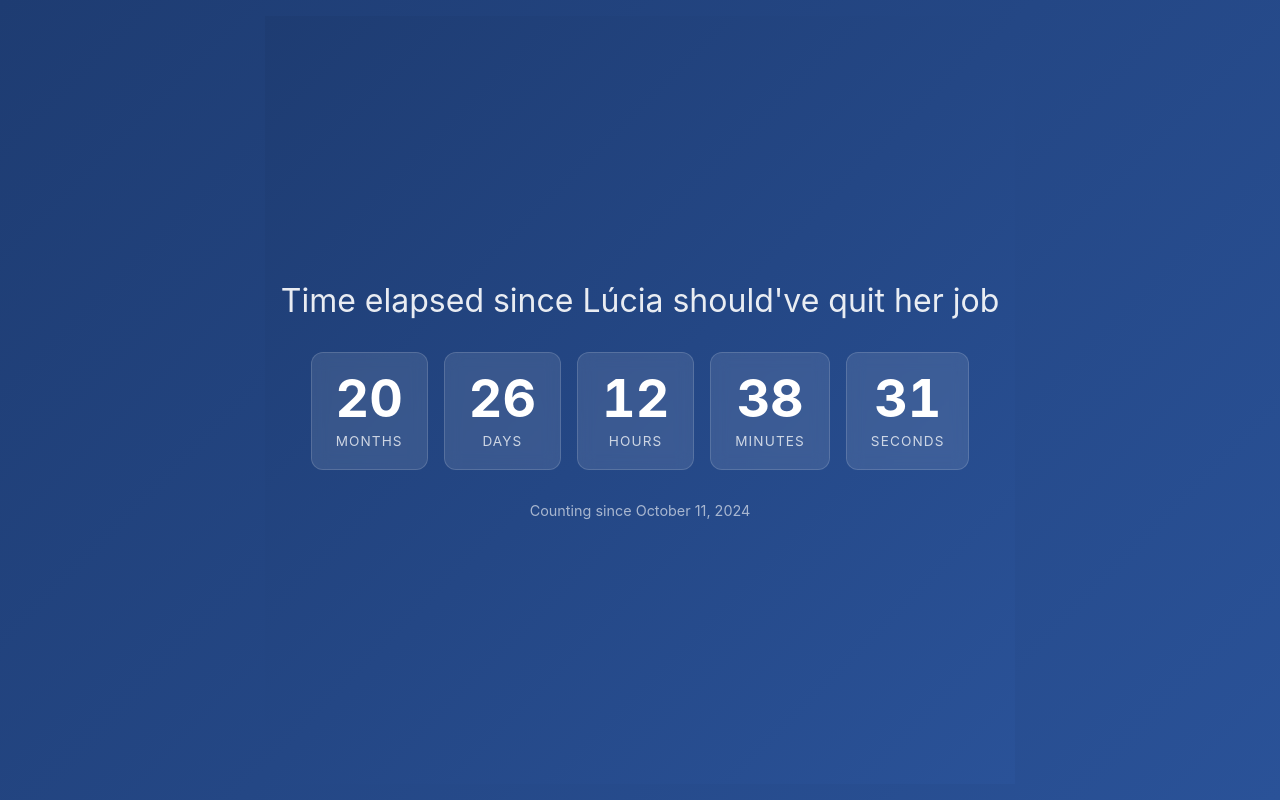
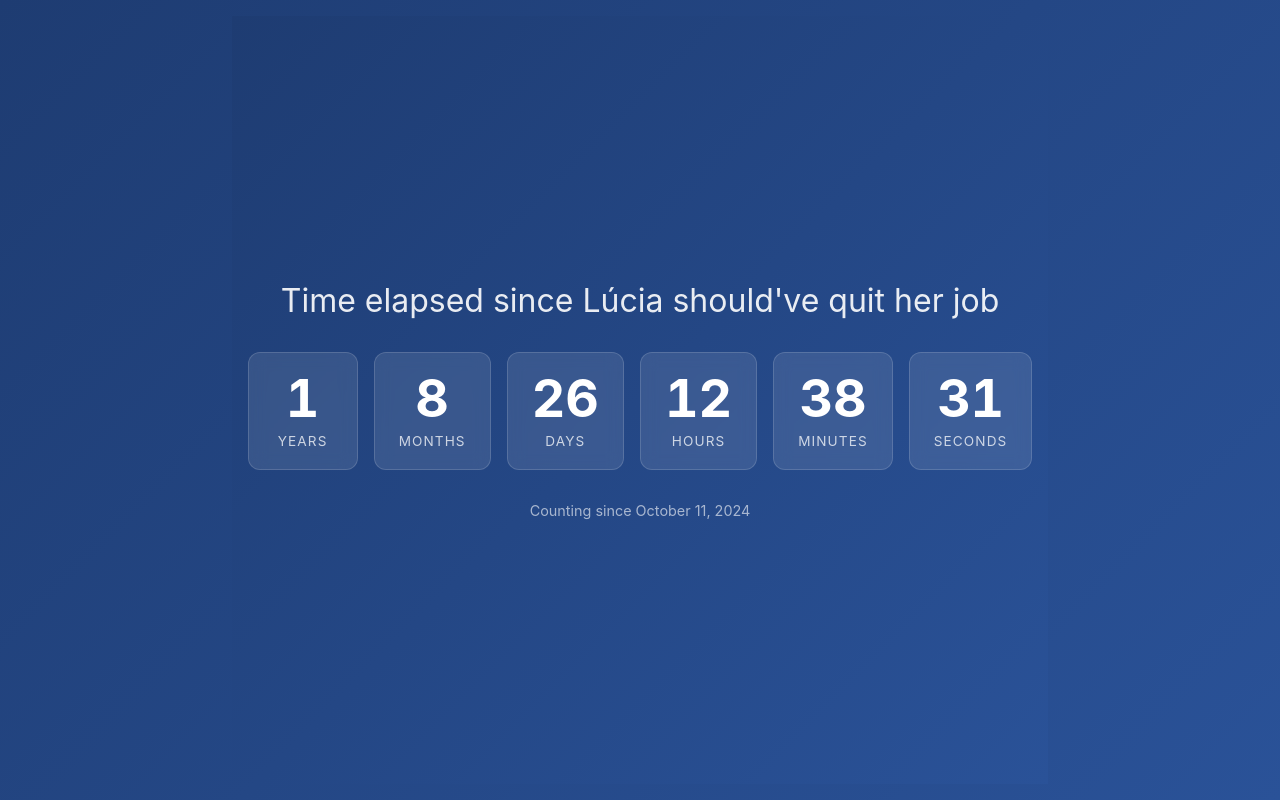
Before and after one commit to ramongr/quit_counter, a plain HTML site: page index.html in a window 1280 px wide. Drawn offline with Linux system fonts and the light colour scheme.

Commit message:
Add years to the counter

```diff
--- a/index.html
+++ b/index.html
@@ -82,6 +82,7 @@
     <h1>Time elapsed since Lúcia should've quit her job</h1>
 
     <div class="counter" aria-live="polite">
+      <div class="unit"><div class="value" id="years">0</div><div class="label">Years</div></div>
       <div class="unit"><div class="value" id="months">0</div><div class="label">Months</div></div>
       <div class="unit"><div class="value" id="days">0</div><div class="label">Days</div></div>
       <div class="unit"><div class="value" id="hours">0</div><div class="label">Hours</div></div>
@@ -95,6 +96,7 @@
   <script>
     const startDate = new Date("2024-10-11T00:00:00");
 
+    const yearsEl = document.getElementById("years");
     const monthsEl = document.getElementById("months");
     const daysEl = document.getElementById("days");
     const hoursEl = document.getElementById("hours");
@@ -124,6 +126,10 @@
         anchor.setMonth(anchor.getMonth() + months);
       }
 
+      // Split total months into years + remaining months.
+      const years = Math.floor(months / 12);
+      const remMonths = months - years * 12;
+
       let diff = Math.max(0, now - anchor);
 
       const days = Math.floor(diff / 86400000);
@@ -134,7 +140,8 @@
       diff -= minutes * 60000;
       const seconds = Math.floor(diff / 1000);
 
-      monthsEl.textContent = months.toLocaleString();
+      yearsEl.textContent = years.toLocaleString();
+      monthsEl.textContent = remMonths.toLocaleString();
       daysEl.textContent = days.toLocaleString();
       hoursEl.textContent = pad(hours);
       minutesEl.textContent = pad(minutes);
```
